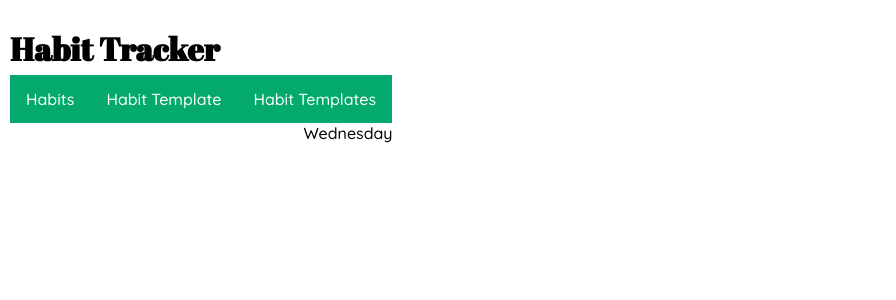
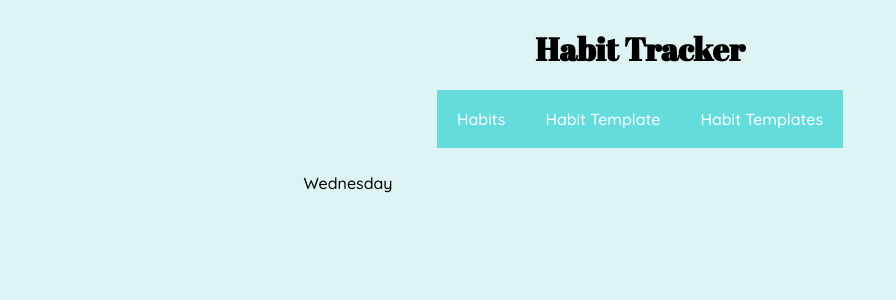
Before and after one commit to syedmwgilani/Habbit-Tracker, a React (Create React App) app: page /habit-tracker/habits in a window 1280 px wide. Shown: the top 300 px of the page, without its empty margins (0-896 px from the left). Built offline with nearby package versions, Linux system fonts and the light colour scheme.

Commit message:
For path="*" index.js added new message. Updated App page better functioning header.

```diff
--- a/src/App.css
+++ b/src/App.css
@@ -1,18 +1,21 @@
-.App {
+.App .header {
     padding: 10px;
-}
-.tab {
-    color: white;
-    background-color: #04AA6D;
-    text-decoration: none;
-    cursor: pointer;
-    padding: 14px 16px;
+    text-align: center;
 }
 
-.tab:hover {
-    background-color: #059862;
+.tab {
+    color: var(--secondary-color);
+    background-color: var(--secondary-bg-color);
+    cursor: pointer;
 }
 
-.tab:active{
-    background-color: blue;
+nav a.tab {
+    display: inline-block;
+    padding: 20px;
+    text-decoration: none;
 }
+
+
+.tab:hover {
+    background-color: var(--secondary-bg-color-hover);
+}
--- a/src/App.js
+++ b/src/App.js
@@ -4,12 +4,14 @@ import './App.css'
 export default function App() {
   return (
     <div className="App">
+      <div className="header">
         <h1>Habit Tracker</h1>
         <nav>
           <Link className="tab" to="/habit-tracker/habits">Habits</Link>
           <Link className="tab" to="/habit-tracker/habit-template">Habit Template</Link>
           <Link className="tab" to="/habit-tracker/habit-templates">Habit Templates</Link>
         </nav>
+      </div>
       <Outlet />
     </div>
   );
--- a/src/index.css
+++ b/src/index.css
@@ -1,7 +1,18 @@
 @import "~normalize.css/normalize.css";
+
+:root {
+    --main-color: black;
+    --main-bg-color: rgb(222,243,243);
+
+    --secondary-color: white;
+    --secondary-bg-color: rgb(100, 220, 220);
+    --secondary-bg-color-hover: rgb(90, 198, 198);
+}
 
 html {
     font-family: 'Quicksand', sans-serif;
+    color: var(--main-color);
+    background-color: var(--main-bg-color);
 }
 
 h1 {
@@ -14,11 +25,11 @@ h1 {
     grid-gap: 1rem;
 }
 
-.margin1 {}
+/* .margin1 {}
 
 .content {}
 
-.margin2 {}
+.margin2 {} */
 
 .bg-light-gray {
     background-color: #f1f1f1 !important;
--- a/src/index.js
+++ b/src/index.js
@@ -2,7 +2,8 @@ import { render } from "react-dom";
 import {
   BrowserRouter,
   Routes,
-  Route
+  Route,
+  Link
 } from "react-router-dom";
 import App from "./App";
 import Habits from './Habits';
@@ -22,8 +23,9 @@ render(
         <Route
           path="*"
           element={
-            <main style={{ padding: "1rem" }}>
-              <p>There's nothing here!</p>
+            <main style={{ padding: "1rem", textAlign: "center" }}>
+              <p>Sorry you have navigated to a page that does not exist.
+                Try going to the <Link to="/habit-tracker/habits">Habits page</Link> instead.</p>
             </main>
           }
         />
```
Lines whose indentation alone changed are shown as unchanged.
